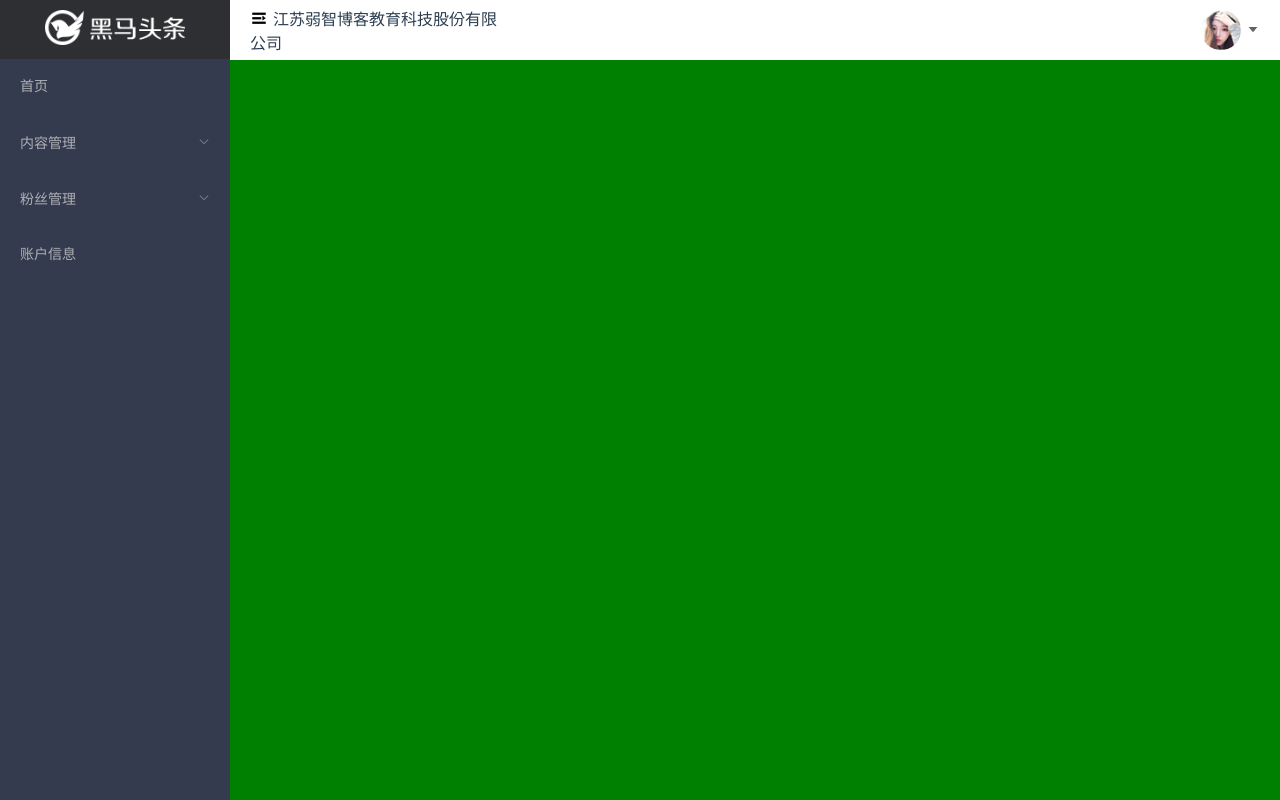
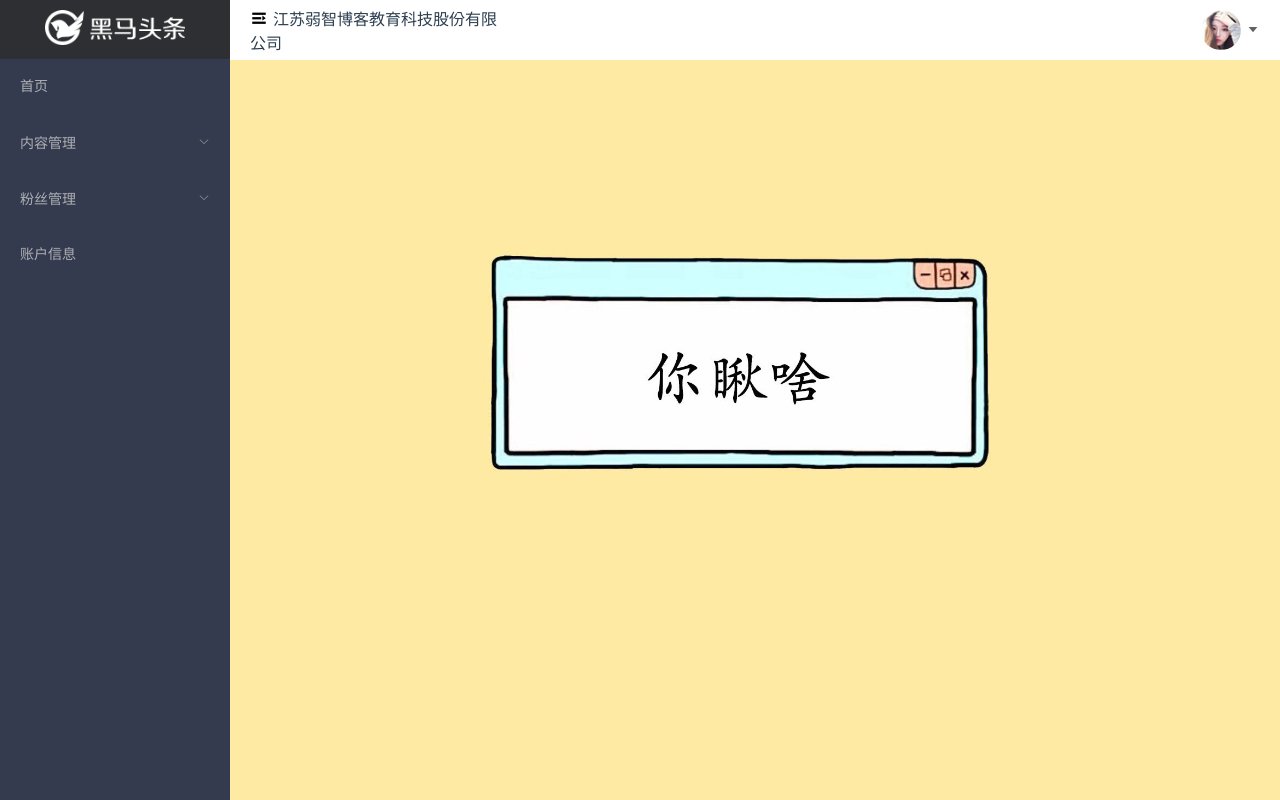
Before and after one commit to huangzibo-github/togiao-pc, a Vue app: page /#/home in a window 1280 px wide. Built offline with nearby package versions, Linux system fonts and the light colour scheme; no server answers.

Commit message:
黑马头条PC-主页模块-默认导航

```diff
--- /dev/null
+++ b/src/views/Home/home.vue
@@ -0,0 +1,17 @@
+<template>
+  <div class="home"></div>
+</template>
+
+<script>
+export default {
+
+}
+</script>
+
+<style lang="less" scoped>
+    .home {
+        background-image:url('../../assets/img/home.jpg');
+        height: 100%;
+        background-size: 100%;
+    }
+</style>
--- a/src/views/Home/index.vue
+++ b/src/views/Home/index.vue
@@ -2,7 +2,7 @@
     <div class="home">
         <el-container>
             <!-- 左右布局 -->
-            <el-aside style="background-color:#353b4e;height:100vh;width:230px">
+            <el-aside style="background-color:#353b4e;min-height:100vh;width:230px;overflow:hidden">
                 <layout-aside></layout-aside>
             </el-aside>
             <el-container>
@@ -11,7 +11,7 @@
                     <!-- 头部组件 -->
                     <layout-header></layout-header>
                 </el-header>
-                <el-main class="main">
+                <el-main class="main" style="padding:0">
                     <!-- 放置二级路由容器 -->
                     <router-view></router-view>
                 </el-main>
@@ -30,9 +30,5 @@
 </script>
 
 <style lang="less" scoped>
-    .home {
-        .main {
-            background-color: green;
-        }
-    }
+
 </style>
```
Also changed, not shown: src/router/index.js (+6 -1 lines).
